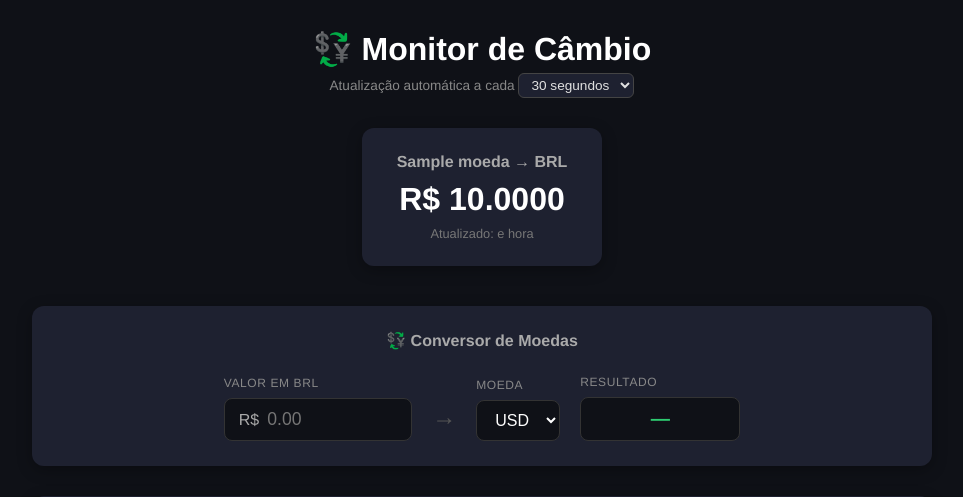
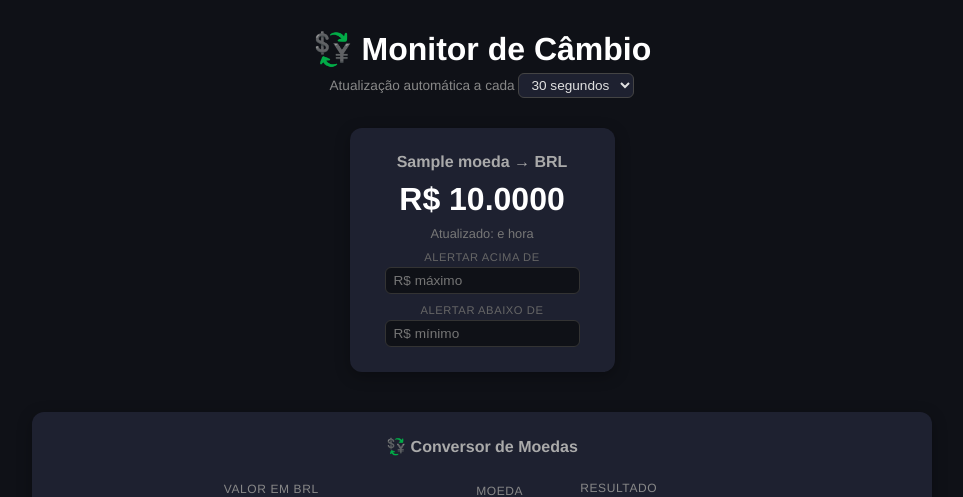
Before and after one commit to MatheusSantos9029/monitor-cambio, a Flask app: template templates/index.html in a window 1280 px wide. Shown: the top 497 px of the page, without its empty margins (158-1121 px from the left). Run offline with Flask 3, Linux system fonts and the light colour scheme; the template is opened without the code that fills it: most values are stand-ins (such as "Sample title", 1, 10 or a date in 2020); a database or web service that is not in the repository returns one stand-in record (values such as "Sample title"); data that the repository does not hold is empty; some libraries are stand-ins or nearby versions.

Commit message:
feat: adiciona alerta visual de cotação nos cards

```diff
--- a/static/style.css
+++ b/static/style.css
@@ -209,3 +209,41 @@ h1 {
     min-width: 160px;
     text-align: center;
 }
+
+@keyframes piscar {
+    0%, 100% { box-shadow: 0 4px 15px rgba(0, 0, 0, 0.3); }
+    50% { box-shadow: 0 0 20px rgba(231, 76, 60, 0.8); }
+}
+
+.card.alerta {
+    animation: piscar 1s infinite;
+}
+
+.alerta-input {
+    margin-top: 10px;
+    display: flex;
+    flex-direction: column;
+    gap: 4px;
+}
+
+.alerta-input label {
+    font-size: 0.7rem;
+    color: #666;
+    text-transform: uppercase;
+    letter-spacing: 0.05em;
+}
+
+.alerta-input input {
+    background-color: #0f1117;
+    border: 1px solid #333;
+    border-radius: 6px;
+    color: #aaa;
+    font-size: 0.85rem;
+    padding: 5px 8px;
+    width: 100%;
+    outline: none;
+}
+
+.alerta-input input:focus {
+    border-color: #3498db;
+}
--- a/templates/index.html
+++ b/templates/index.html
@@ -40,6 +40,24 @@
         <p class="detalhe">
           Atualizado: {{ dados.hora[5:16] if dados.hora else '—' }}
         </p>
+        <div class="alerta-input">
+          <label>Alertar acima de</label>
+          <input
+            type="number"
+            placeholder="R$ máximo"
+            id="alerta-max-{{ moeda }}"
+            step="0.01"
+          />
+        </div>
+        <div class="alerta-input">
+          <label>Alertar abaixo de</label>
+          <input
+            type="number"
+            placeholder="R$ mínimo"
+            id="alerta-min-{{ moeda }}"
+            step="0.01"
+          />
+        </div>
         {% endif %}
       </div>
       {% endfor %}
@@ -170,6 +188,16 @@
             if (card && info.valor) {
               card.querySelector(".valor").textContent =
                 `R$ ${info.valor.toFixed(4)}`;
+
+              // Verifica alertas
+              const maxInput = document.getElementById(`alerta-max-${moeda}`);
+              const minInput = document.getElementById(`alerta-min-${moeda}`);
+              const max = parseFloat(maxInput?.value);
+              const min = parseFloat(minInput?.value);
+              const valor = info.valor;
+
+              const alertaAtivo = (max && valor > max) || (min && valor < min);
+              card.classList.toggle("alerta", alertaAtivo);
             }
           }
 
```
